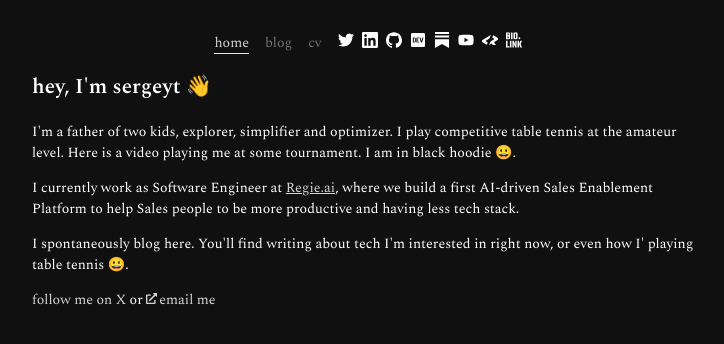
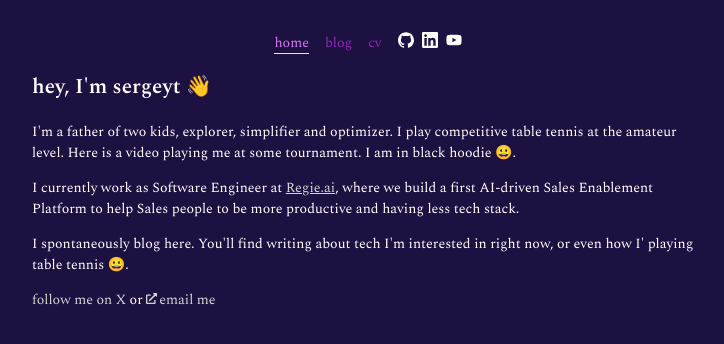
Before and after one commit to sergeyt/sergeyt-dev, a Next.js app: page / in a window 1280 px wide. Shown: the top 344 px of the page, without its empty margins (272-996 px from the left). Built offline with nearby package versions, Linux system fonts and the light colour scheme.

Commit message:
porting blog [wip]

```diff
--- a/next.config.js
+++ b/next.config.js
@@ -1,5 +1,8 @@
 /** @type {import('next').NextConfig} */
-const nextConfig = {
-}
+const withMDX = require("@next/mdx")({
+  extension: /\.mdx?$/,
+});
 
-module.exports = nextConfig
+module.exports = withMDX({
+  pageExtensions: ["ts", "tsx", "js", "jsx", "md", "mdx"],
+});
--- a/package.json
+++ b/package.json
@@ -9,10 +9,15 @@
     "lint": "next lint"
   },
   "dependencies": {
+    "@mdx-js/react": "^3.1.0",
+    "@mdx-js/loader": "^3.1.0",
+    "@next/mdx": "^15.4.0-canary.51",
     "@react-icons/all-files": "4.1.0",
+    "bluebird": "^3.7.2",
     "clsx": "^2.1.1",
     "eslint": "9.27.0",
     "eslint-config-next": "15.3.2",
+    "gray-matter": "^4.0.3",
     "next": "15.3.2",
     "react": "18.3.1",
     "react-dom": "18.3.1",
@@ -20,6 +25,7 @@
     "react-youtube": "^10.1.0"
   },
   "devDependencies": {
+    "@types/bluebird": "^3.5.42",
     "@types/node": "22.15.21",
     "@types/react": "19.1.5",
     "prettier": "^3.5.3",
--- a/src/components/layout.module.css
+++ b/src/components/layout.module.css
@@ -5,7 +5,7 @@
   display: flex;
   flex-direction: column;
   align-items: center;
-  background-color: #111010;
+  background-color: #1d1142;
   color: white;
   font-family: -apple-system-ui-serif, ui-serif, "Spectral", "Georgia", serif;
   font-weight: 400;
@@ -29,12 +29,12 @@
 
 .nav a {
   margin-right: 1rem;
-  color: #737373;
+  color: #9a25c1;
   text-decoration: none;
 }
 
 .nav a.active {
-  color: #d4d4d4;
+  color: #d17af3;
   text-decoration: none;
   border-bottom: 1px solid #e5e7eb;
 }
--- a/src/components/layout.tsx
+++ b/src/components/layout.tsx
@@ -25,10 +25,10 @@ export default function RootLayout({ children }) {
           >
             home
           </Link>
-          <Link href="https://tsvbits.com" target="_blank">
+          <Link href="./blog" target="_blank">
             blog
           </Link>
-          <Link href="https://tsvbits.com/resume" target="_blank">
+          <Link href="./resume" target="_blank">
             cv
           </Link>
         </div>
--- a/src/components/links.tsx
+++ b/src/components/links.tsx
@@ -1,13 +1,4 @@
-import {
-  Github,
-  Linkedin,
-  Devdotto,
-  Codersrank,
-  Biolink,
-  Twitter,
-  Substack,
-  Youtube,
-} from "./icons";
+import { Github, Linkedin, Youtube } from "./icons";
 import styles from "./links.module.css";
 
 const ICON_SIZE = 16;
@@ -22,9 +13,9 @@ export default function Links() {
   return (
     <div className={styles.links}>
       <Link
-        url="https://www.twitter.com/todysh"
-        icon={<Twitter size={ICON_SIZE} />}
-        alt="SergeyT's Twitter"
+        url="https://github.com/sergeyt"
+        icon={<Github size={ICON_SIZE} />}
+        alt="SergeyT's Github profile"
       />
       <Link
         url="https://www.linkedin.com/in/sergeytodyshev/"
@@ -32,35 +23,10 @@ export default function Links() {
         alt="SergeyT's LinkedIn profile"
       />
       <Link
-        url="https://github.com/sergeyt"
-        icon={<Github size={ICON_SIZE} />}
-        alt="SergeyT's Github profile"
-      />
-      <Link
-        url="https://dev.to/sergeyt"
-        icon={<Devdotto size={ICON_SIZE} />}
-        alt="SergeyT's dev.to blog"
-      />
-      <Link
-        url="https://sergeyt.substack.com"
-        icon={<Substack size={ICON_SIZE} />}
-        alt="SergeyT's substack blog"
-      />
-      <Link
         url="https://www.youtube.com/@sergey_todyshev"
         icon={<Youtube size={ICON_SIZE} />}
         alt="SergeyT's Youtube channel"
       />
-      <Link
-        url="https://profile.codersrank.io/user/sergeyt/"
-        icon={<Codersrank size={ICON_SIZE} />}
-        alt="SergeyT's Codersrank profile"
-      />
-      <Link
-        url="https://bio.link/sergeyt"
-        icon={<Biolink size={ICON_SIZE} />}
-        alt="SergeyT's bio.link page"
-      />
     </div>
   );
 }
--- /dev/null
+++ b/src/pages/blog/index.tsx
@@ -0,0 +1,3 @@
+export default function BlogIndex() {
+  return <>TDB List all blogs with search function</>;
+}
--- a/tsconfig.json
+++ b/tsconfig.json
@@ -23,7 +23,8 @@
       }
     ],
     "strictNullChecks": true,
-    "target": "ES2017"
+    "target": "ES2017",
+    "baseUrl": "./src"
   },
   "include": [
     "next-env.d.ts",
```
Also changed, not shown: src/components/BlogLayout.tsx (added, +31 -0 lines), src/pages/blog/[year]/[slug].tsx (added, +58 -0 lines), src/posts/2019/init.mdx (added, +8 -0 lines), 1 other file (tests, documents, lock files or other folders).
